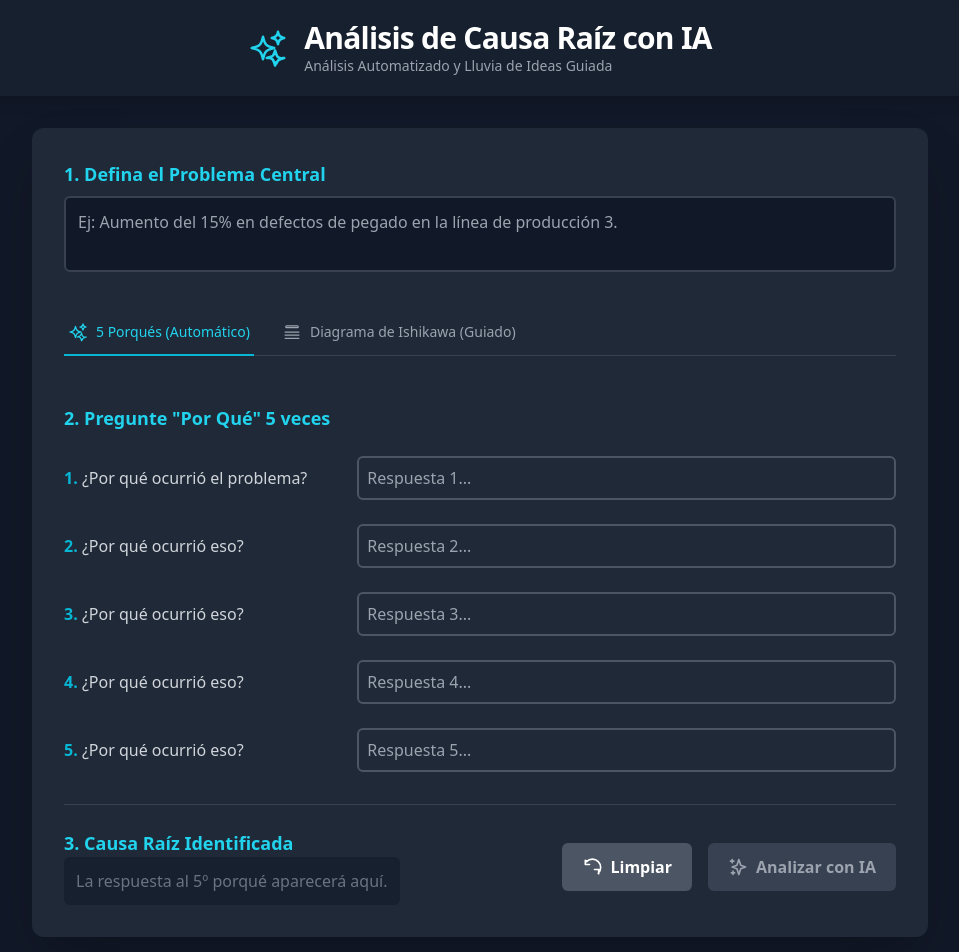
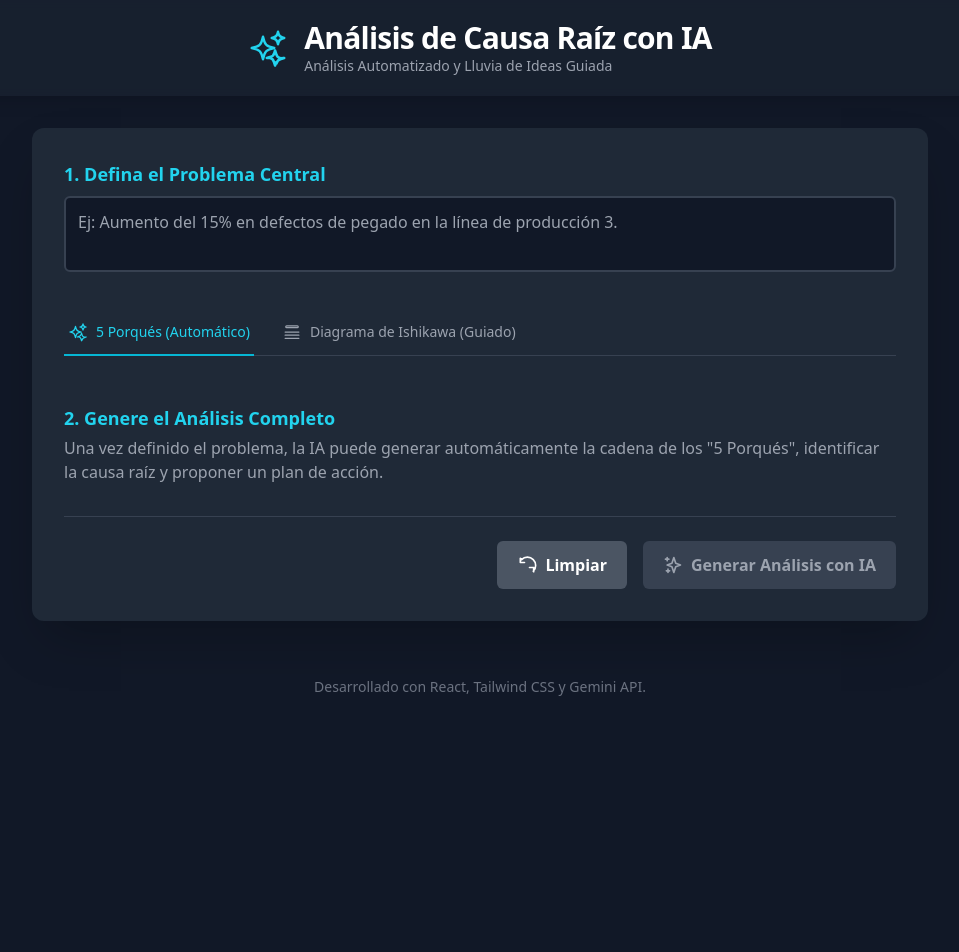
Before and after one commit to Jotawen/Analisis-causa-raiz, a React (Vite) app: page / in a window 1280 px wide. Shown: the top 952 px of the page, without its empty margins (160-1119 px from the left). After the commit the page ends 800 px from the top, so only its background shows below. Built offline with nearby package versions, Linux system fonts and the light colour scheme; no server answers.

Commit message:
Update FiveWhys.tsx

```diff
--- a/components/FiveWhys.tsx
+++ b/components/FiveWhys.tsx
@@ -1,50 +1,31 @@
 import React, { useState, useCallback, useMemo, useEffect } from 'react';
-import { analyzeRootCause } from '../services/geminiService';
-import WhyInput from './WhyInput';
+import { generateFiveWhysAnalysis } from '../services/geminiService';
 import GeminiResult from './GeminiResult';
 import { SparklesIcon, ResetIcon } from './icons';
-
-interface Why {
-  id: number;
-  answer: string;
-}
 
 interface FiveWhysProps {
   problem: string;
 }
 
-const initialWhys: Why[] = Array.from({ length: 5 }, (_, i) => ({
-  id: i + 1,
-  answer: '',
-}));
-
 const FiveWhys: React.FC<FiveWhysProps> = ({ problem }) => {
-  const [whys, setWhys] = useState<Why[]>(initialWhys);
   const [geminiAnalysis, setGeminiAnalysis] = useState('');
   const [isLoading, setIsLoading] = useState(false);
   const [error, setError] = useState<string | null>(null);
 
+  // Reset analysis if the problem changes
   useEffect(() => {
-    // Reset whys if the problem changes
     handleReset();
   }, [problem]);
 
-  const handleWhyChange = (id: number, value: string) => {
-    setWhys(prevWhys =>
-      prevWhys.map(why => (why.id === id ? { ...why, answer: value } : why))
-    );
-  };
-
   const handleReset = useCallback(() => {
-    setWhys(initialWhys);
     setGeminiAnalysis('');
     setError(null);
     setIsLoading(false);
   }, []);
 
   const isFormComplete = useMemo(() => {
-    return problem.trim() !== '' && whys.every(why => why.answer.trim() !== '');
-  }, [problem, whys]);
+    return problem.trim() !== '';
+  }, [problem]);
 
   const handleAnalyze = async () => {
     if (!isFormComplete) return;
@@ -54,7 +35,7 @@ const FiveWhys: React.FC<FiveWhysProps> = ({ problem }) => {
     setGeminiAnalysis('');
 
     try {
-      const analysis = await analyzeRootCause(problem, whys);
+      const analysis = await generateFiveWhysAnalysis(problem);
       setGeminiAnalysis(analysis);
     } catch (err) {
       setError('Ocurrió un error al contactar con la IA. Por favor, inténtalo de nuevo.');
@@ -66,28 +47,14 @@ const FiveWhys: React.FC<FiveWhysProps> = ({ problem }) => {
 
   return (
     <div className="space-y-8">
-      <div className="space-y-6">
-        <h2 className="text-lg font-semibold text-cyan-400">2. Pregunte "Por Qué" 5 veces</h2>
-        {whys.map((why, index) => (
-          <WhyInput
-            key={why.id}
-            id={why.id}
-            question={`¿Por qué ${index > 0 ? 'ocurrió eso' : 'ocurrió el problema'}?`}
-            answer={why.answer}
-            onChange={(value) => handleWhyChange(why.id, value)}
-            placeholder={`Respuesta ${why.id}...`}
-            previousAnswer={index > 0 ? whys[index-1].answer : problem}
-          />
-        ))}
+       <div>
+        <h2 className="text-lg font-semibold text-cyan-400">2. Genere el Análisis Completo</h2>
+        <p className="text-gray-400 mt-1">
+          Una vez definido el problema, la IA puede generar automáticamente la cadena de los "5 Porqués", identificar la causa raíz y proponer un plan de acción.
+        </p>
       </div>
 
-      <div className="border-t border-gray-700 pt-6 flex flex-col sm:flex-row items-center justify-between gap-4">
-          <div className="w-full sm:w-auto">
-              <p className="text-lg font-semibold text-cyan-400">3. Causa Raíz Identificada</p>
-              <p className="text-gray-300 bg-gray-900/50 p-3 rounded-md min-h-[48px]">
-                  {whys[4].answer.trim() || <span className="text-gray-500">La respuesta al 5º porqué aparecerá aquí.</span>}
-              </p>
-          </div>
+      <div className="border-t border-gray-700 pt-6 flex flex-col sm:flex-row items-center justify-end gap-4">
          <div className="flex items-center gap-4 w-full sm:w-auto">
             <button
                 onClick={handleReset}
@@ -102,7 +69,7 @@ const FiveWhys: React.FC<FiveWhysProps> = ({ problem }) => {
                 className="w-full sm:w-auto flex items-center justify-center gap-2 px-5 py-3 bg-cyan-600 hover:bg-cyan-500 disabled:bg-gray-700 disabled:text-gray-400 disabled:cursor-not-allowed rounded-md font-bold text-white transition-all duration-200 focus:outline-none focus:ring-2 focus:ring-offset-2 focus:ring-offset-gray-800 focus:ring-cyan-500"
             >
                 <SparklesIcon className="h-5 w-5"/>
-                  {isLoading ? 'Analizando...' : 'Analizar con IA'}
+                {isLoading ? 'Analizando...' : 'Generar Análisis con IA'}
             </button>
         </div>
       </div>
```
Lines whose indentation alone changed are shown as unchanged.
